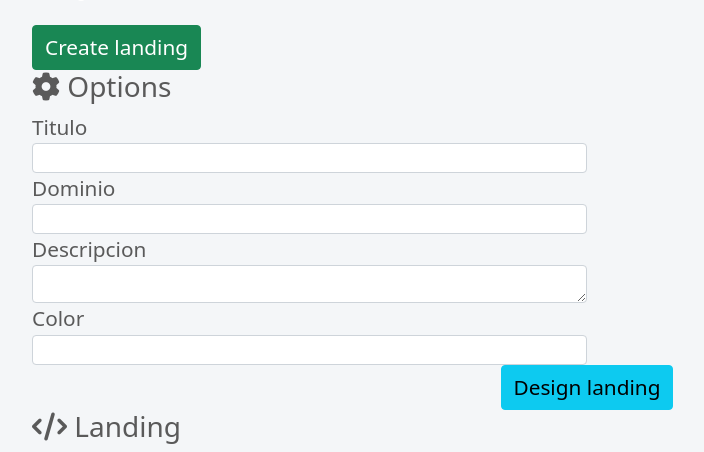
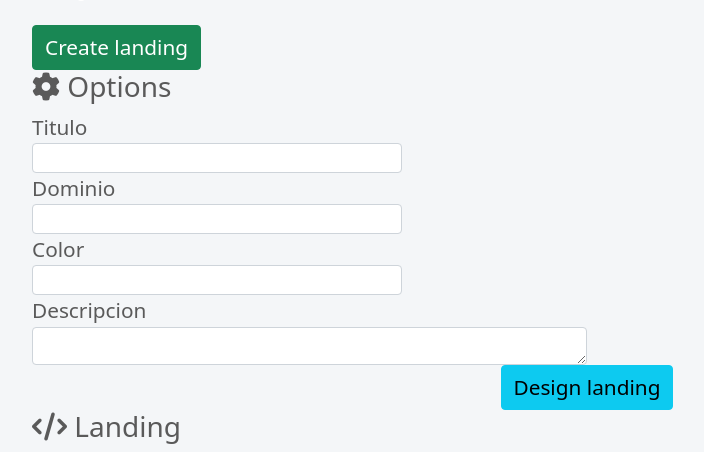
Before and after one commit to witocorp/landings-creator, a Yii app: template backend/views/landing/create.php in a window 1280 px wide. Shown: the part 55-507 px from the top of the page, without its empty margins (53-757 px from the left). Run offline with PHP 8.4 and a stand-in for Yii, Linux system fonts and the light colour scheme; the template is opened without the code that fills it, so the values that code supplies are empty; form fields are guessed from the names that the template uses; some libraries are stand-ins or nearby versions.

Commit message:
color corporativo

```diff
--- a/backend/views/landing/_form.php
+++ b/backend/views/landing/_form.php
@@ -94,19 +94,18 @@ $this->registerJsFile("@web/editor/js/script.js", ['depends' => 'yii\web\JqueryA
 <div class="landing-form">
 	<h3><i class="fa fa-cog" aria-hidden="true"></i> Options</h3>
     <?php $form = ActiveForm::begin(); ?>
-	<div class="col-md-6"><i class="bi bi-align-bottom"></i>
-
+	<div class="col-md-4"><i class="bi bi-align-bottom"></i>
 		<?= $form->field($model, 'titulo')->textInput(['maxlength' => true]); ?>
 	</div>
-	<div class="col-md-6">
+	<div class="col-md-4">
 		<?= $form->field($model, 'dominio')->textInput(['maxlength' => true]); ?>
 	</div>
+  <div class="col-md-4">
+    <?= $form->field($model, 'color')->textInput(['maxlength' => true]); ?>
+  </div>
 	<div class="col-md-6">
 		<?= $form->field($model, 'descripcion')->textarea(['rows' => 3]); ?>
 	</div>
-  <div class="col-md-6">
-    <?= $form->field($model, 'color')->textInput(['maxlength' => true]); ?>
-  </div>
     <?= $form->field($model, 'codigo')->hiddenInput()->label(false); ?>
 	<div class="text-center">
     <input type="button" id="disena" value="Design landing" class="btn btn-info">
```
